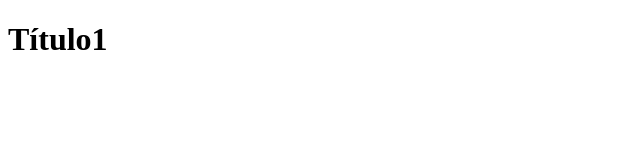
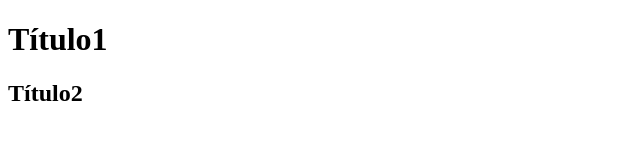
Before and after one commit to solre1/examen-prueba-de-software-2, a plain HTML site: page index.html in a window 1280 px wide. Shown: the whole page, without its empty margins (0-640 px from the left). Drawn offline with Linux system fonts and the light colour scheme.

Commit message:
Segunda subida

```diff
--- a/index.html
+++ b/index.html
@@ -7,5 +7,6 @@
 </head>
 <body>
     <h1>Título1</h1>
+    <h2>Título2</h2>
 </body>
 </html>
```
